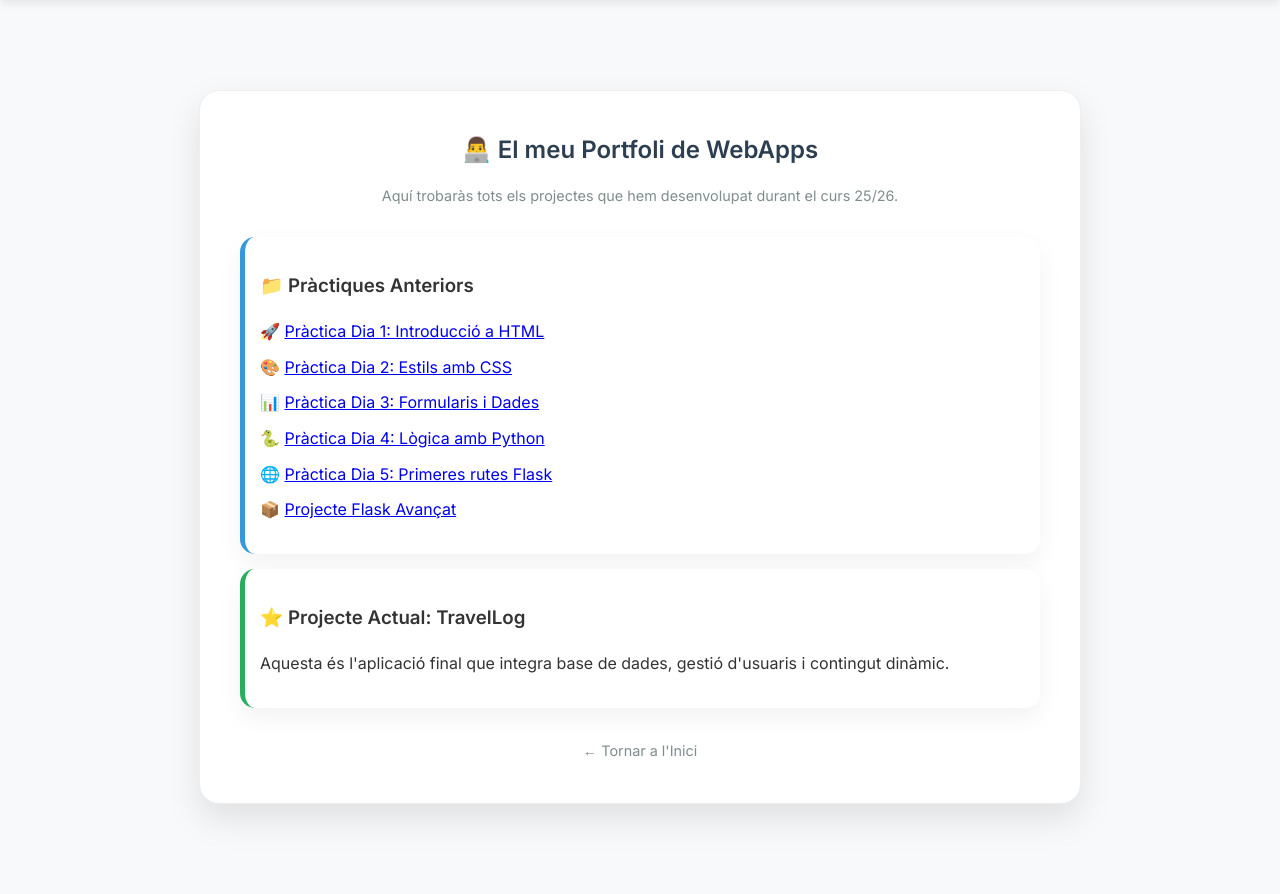
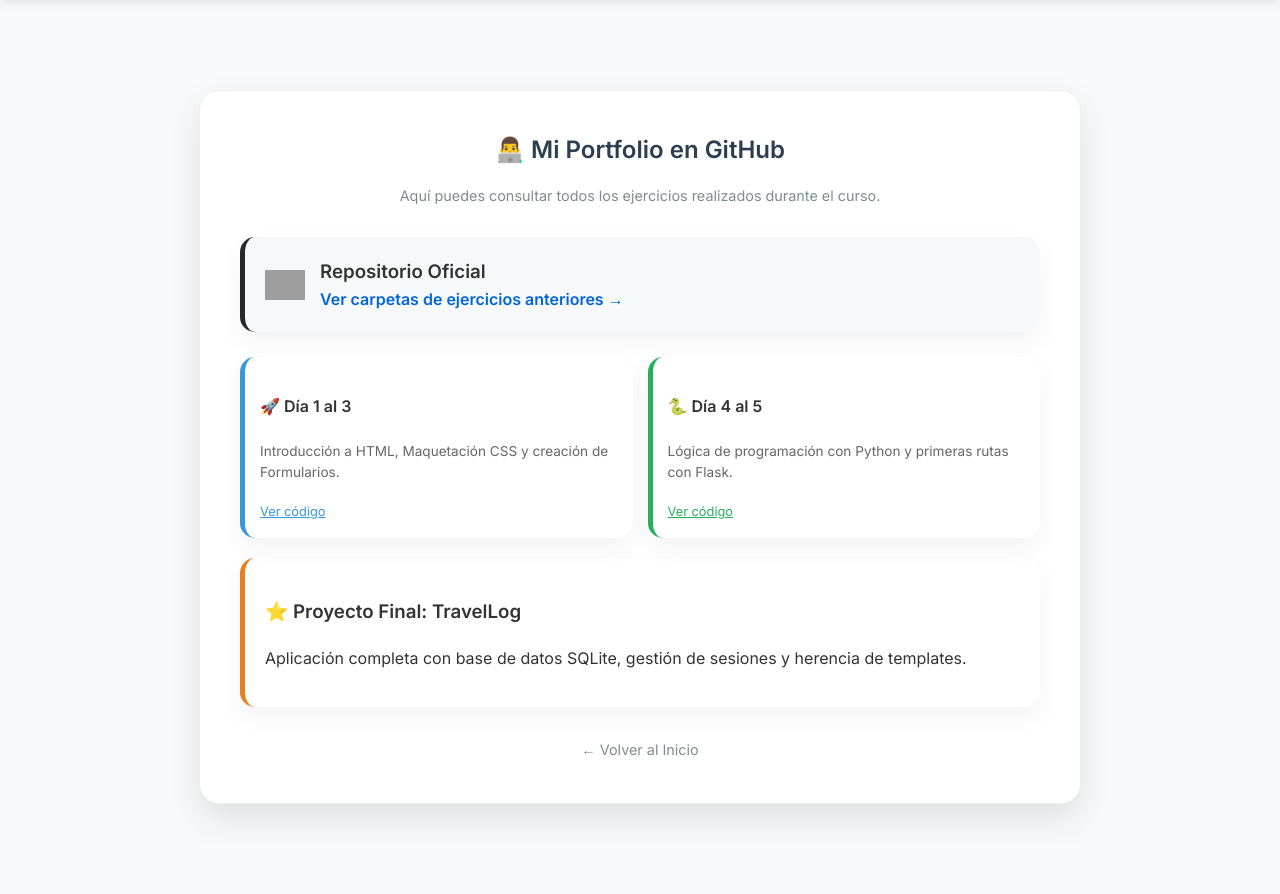
Before and after one commit to rocsilo/projecte-mercedes, a Flask app: page /about in a window 1280 px wide. Shown: the part 124-1018 px from the top of the page. Run offline with Flask 3, Linux system fonts and the light colour scheme; grey boxes are pictures that could not be loaded.

Commit message:
casi fet

```diff
--- a/templates/about_me.html
+++ b/templates/about_me.html
@@ -4,31 +4,45 @@
 <div class="form-wrapper">
     <div class="form-container" style="max-width: 800px;">
         <div class="form-header">
-            <h2>👨‍💻 El meu Portfoli de WebApps</h2>
-            <p>Aquí trobaràs tots els projectes que hem desenvolupat durant el curs 25/26.</p>
+            <h2>👨‍💻 Mi Portfolio en GitHub</h2>
+            <p>Aquí puedes consultar todos los ejercicios realizados durante el curso.</p>
         </div>
 
         <div class="project-list">
-            <div class="card" style="margin-bottom: 15px; padding: 15px; border-left: 5px solid #3498db;">
-                <h3>📁 Pràctiques Anteriors</h3>
-                <ul style="list-style: none; padding: 0;">
-                    <li style="margin: 10px 0;">🚀 <a href="/practicas anteriors/dia-1/">Pràctica Dia 1: Introducció a HTML</a></li>
-                    <li style="margin: 10px 0;">🎨 <a href="#">Pràctica Dia 2: Estils amb CSS</a></li>
-                    <li style="margin: 10px 0;">📊 <a href="#">Pràctica Dia 3: Formularis i Dades</a></li>
-                    <li style="margin: 10px 0;">🐍 <a href="#">Pràctica Dia 4: Lògica amb Python</a></li>
-                    <li style="margin: 10px 0;">🌐 <a href="#">Pràctica Dia 5: Primeres rutes Flask</a></li>
-                    <li style="margin: 10px 0;">📦 <a href="#">Projecte Flask Avançat</a></li>
-                </ul>
+            <div class="card" style="margin-bottom: 25px; padding: 20px; border-left: 5px solid #24292e; background: #f6f8fa;">
+                <div style="display: flex; align-items: center; gap: 15px;">
+                    <img src="https://github.githubassets.com/images/modules/logos_page/GitHub-Mark.png" style="width: 40px;">
+                    <div>
+                        <h3 style="margin: 0;">Repositorio Oficial</h3>
+                        <a href="https://github.com/rocsilo/projecte-mercedes/tree/main/practicas%20anteriors" target="_blank" style="color: #0366d6; font-weight: 600; text-decoration: none;">
+                            Ver carpetas de ejercicios anteriores →
+                        </a>
+                    </div>
+                </div>
             </div>
 
-            <div class="card" style="margin-bottom: 15px; padding: 15px; border-left: 5px solid #27ae60;">
-                <h3>⭐ Projecte Actual: TravelLog</h3>
-                <p>Aquesta és l'aplicació final que integra base de dades, gestió d'usuaris i contingut dinàmic.</p>
+            <div class="grid" style="display: grid; grid-template-columns: 1fr 1fr; gap: 15px;">
+                <div class="card" style="padding: 15px; border-left: 5px solid #3498db;">
+                    <h4>🚀 Día 1 al 3</h4>
+                    <p style="font-size: 0.85rem; color: #666;">Introducción a HTML, Maquetación CSS y creación de Formularios.</p>
+                    <a href="https://github.com/rocsilo/projecte-mercedes/tree/main/practicas%20anteriors" target="_blank" style="font-size: 0.8rem; color: #3498db;">Ver código</a>
+                </div>
+
+                <div class="card" style="padding: 15px; border-left: 5px solid #27ae60;">
+                    <h4>🐍 Día 4 al 5</h4>
+                    <p style="font-size: 0.85rem; color: #666;">Lógica de programación con Python y primeras rutas con Flask.</p>
+                    <a href="https://github.com/rocsilo/projecte-mercedes/tree/main/practicas%20anteriors" target="_blank" style="font-size: 0.8rem; color: #27ae60;">Ver código</a>
+                </div>
+            </div>
+
+            <div class="card" style="margin-top: 20px; padding: 20px; border-left: 5px solid #e67e22;">
+                <h3>⭐ Proyecto Final: TravelLog</h3>
+                <p>Aplicación completa con base de datos SQLite, gestión de sesiones y herencia de templates.</p>
             </div>
         </div>
 
         <div class="form-footer" style="margin-top: 30px;">
-            <a href="{{ url_for('index') }}">← Tornar a l'Inici</a>
+            <a href="{{ url_for('index') }}" style="text-decoration: none; color: #7f8c8d;">← Volver al Inicio</a>
         </div>
     </div>
 </div>
```
